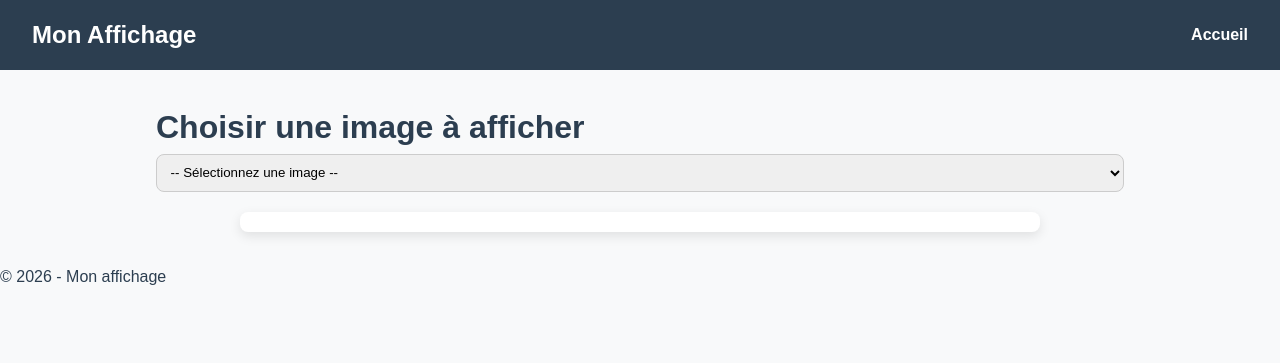
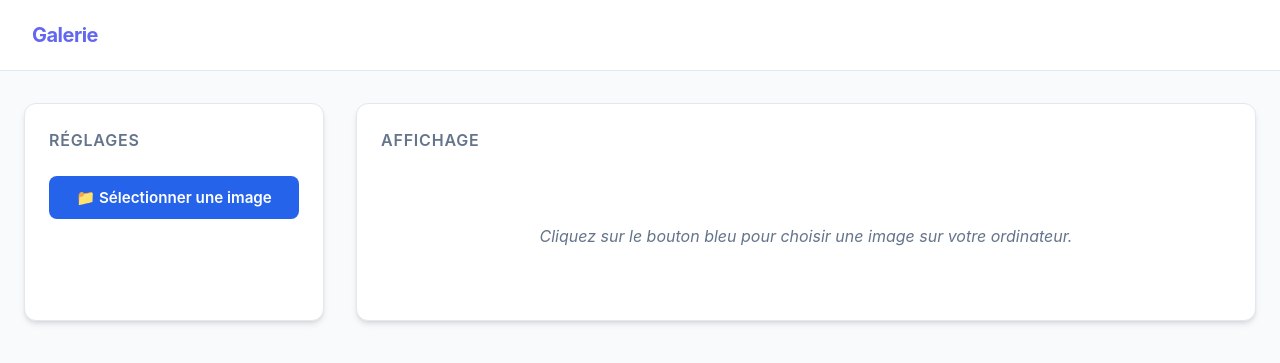
Before and after one commit to clement-queste/Projet-Affichage, a Flask app: page / in a window 1280 px wide. Shown: the top 363 px of the page. Run offline with Flask 3, Linux system fonts and the light colour scheme.

Commit message:
Affichage Kmeans

```diff
--- a/app.py
+++ b/app.py
@@ -1,26 +1,81 @@
 import os
-from flask import Flask, render_template, send_from_directory
+import numpy as np
+import io
+import tkinter as tk
+from tkinter import filedialog
+from PIL import Image
+from sklearn.cluster import KMeans
+from flask import Flask, render_template, request, send_file, abort
 
 app = Flask(__name__)
 
-# Update this to point to the actual folder structure: static/img
-# Using os.path.join makes it work on both Windows and Linux
-IMAGE_FOLDER = os.path.join('static', 'img')
+# Variable globale pour stocker le chemin de l'image sélectionnée
+current_image_path = ""
 
-@app.route('/')
-def index():
-    # We check if the folder exists first to avoid another crash
-    if not os.path.exists(IMAGE_FOLDER):
-        return f"Error: The folder '{IMAGE_FOLDER}' was not found. Please create it inside your project."
+def select_file_via_gui():
+    """Ouvre une fenêtre Windows pour choisir une image"""
+    root = tk.Tk()
+    root.withdraw()  # Cache la fenêtre principale de tkinter
+    root.attributes('-topmost', True)  # Met la fenêtre au premier plan
+    file_path = filedialog.askopenfilename(
+        filetypes=[("Images", "*.jpg *.jpeg *.png *.webp")]
+    )
+    root.destroy()
+    return file_path
 
-    # On récupère la liste de toutes les images
-    images = [f for f in os.listdir(IMAGE_FOLDER) if f.lower().endswith(('.png', '.jpg', '.jpeg', '.gif'))]
-    return render_template('index.html', images=images)
+@app.route("/")
+def home():
+    global current_image_path
 
-@app.route('/img/<filename>')
-def display_image(filename):
-    # Flask is smart: it will now look inside static/img
-    return send_from_directory(IMAGE_FOLDER, filename)
+    # Si l'utilisateur clique sur "Sélectionner un fichier"
+    if request.args.get("action") == "select":
+        path = select_file_via_gui()
+        if path:
+            current_image_path = path
 
-if __name__ == '__main__':
+    algo = request.args.get("algo", "original")
+    k = int(request.args.get("k", 6))
+
+    return render_template(
+        "home.html",
+        selected_path=current_image_path,
+        filename=os.path.basename(current_image_path),
+        algo=algo,
+        k=k
+    )
+
+@app.route("/photo")
+def photo():
+    global current_image_path
+    if not current_image_path or not os.path.exists(current_image_path):
+        return abort(404)
+
+    algo = request.args.get("algo", "original")
+    k = int(request.args.get("k", 6))
+
+    # Ouvrir l'image
+    img = Image.open(current_image_path).convert("RGB")
+
+    if algo == "kmeans":
+        # On réduit pour la vitesse de calcul
+        img.thumbnail((500, 500))
+        data = np.array(img)
+        h, w, _ = data.shape
+        pixels = data.reshape(-1, 3).astype(np.float32)
+
+        km = KMeans(n_clusters=k, n_init="auto", random_state=0)
+        labels = km.fit_predict(pixels)
+        centers = km.cluster_centers_
+
+        new_pixels = centers[labels].reshape(h, w, 3)
+        img = Image.fromarray(np.clip(new_pixels, 0, 255).astype(np.uint8))
+
+    # ENVOI EN MÉMOIRE (RAM) : Pas de fichier créé sur le PC
+    img_io = io.BytesIO()
+    img.save(img_io, 'PNG')
+    img_io.seek(0)
+
+    return send_file(img_io, mimetype='image/png')
+
+if __name__ == "__main__":
     app.run(debug=True, port=5002)
--- a/static/style.css
+++ b/static/style.css
@@ -1,129 +1,150 @@
-/* ---- BASE & VARIABLES SIMPLIFIÉES ---- */
+/* Palette de couleurs moderne */
 :root {
-    --primary: #2c3e50;
-    --secondary: #3498db;
-    --bg: #f8f9fa;
-    --white: #ffffff;
-    --radius: 8px;
-    --shadow: 0 4px 6px rgba(0,0,0,0.1);
+    --primary: #6366f1; /* Indigo moderne */
+    --primary-hover: #4f46e5;
+    --bg-body: #f8fafc;
+    --bg-card: #ffffff;
+    --text-main: #1e293b;
+    --text-muted: #64748b;
+    --border: #e2e8f0;
+    --radius: 12px;
+    --shadow: 0 4px 6px -1px rgb(0 0 0 / 0.1), 0 2px 4px -2px rgb(0 0 0 / 0.1);
 }
 
 * {
     margin: 0;
     padding: 0;
     box-sizing: border-box;
+    font-family: 'Inter', system-ui, -apple-system, sans-serif;
 }
 
 body {
-    font-family: sans-serif;
-    background-color: var(--bg);
-    color: var(--primary);
-    line-height: 1.6;
+    background-color: var(--bg-body);
+    color: var(--text-main);
+    line-height: 1.5;
 }
 
-/* ---- NAVIGATION ---- */
-nav {
-    background: var(--primary);
-    color: var(--white);
-    padding: 1rem 2rem;
+header {
+    background: white;
+    color: var(--text-main);
+    padding: 1.25rem 2rem;
+    border-bottom: 1px solid var(--border);
     display: flex;
-    justify-content: space-between;
     align-items: center;
 }
 
-nav ul {
-    display: flex;
-    list-style: none;
-    gap: 1.5rem;
+header h1 {
+    font-size: 1.25rem;
+    font-weight: 700;
+    letter-spacing: -0.025em;
+    color: var(--primary);
 }
 
-nav a {
-    color: var(--white);
-    text-decoration: none;
-    font-weight: bold;
+.layout {
+    display: grid;
+    grid-template-columns: 300px 1fr; /* Utilisation de Grid pour plus de contrôle */
+    gap: 2rem;
+    max-width: 1280px;
+    margin: 2rem auto;
+    padding: 0 1.5rem;
 }
 
-/* ---- CONTENU PRINCIPAL ---- */
-.container {
-    max-width: 1000px;
-    margin: 2rem auto;
-    padding: 0 1rem;
-}
-
-section {
-    background: var(--white);
-    padding: 2rem;
+/* Style des Cartes (Sidebar et Content) */
+.sidebar, .content {
+    background: var(--bg-card);
     border-radius: var(--radius);
+    padding: 1.5rem;
+    border: 1px solid var(--border);
     box-shadow: var(--shadow);
 }
 
 h2 {
     margin-bottom: 1.5rem;
-    border-bottom: 3px solid var(--secondary);
-    display: inline-block;
+    font-size: 1rem;
+    font-weight: 600;
+    text-transform: uppercase;
+    letter-spacing: 0.05em;
+    color: var(--text-muted);
 }
 
-/* ---- GRILLE D'IMAGES (L'essentiel pour ton projet) ---- */
-.image-gallery {
-    display: grid;
-    grid-template-columns: repeat(auto-fill, minmax(200px, 1fr));
-    gap: 1rem;
-    margin-top: 1.5rem;
+/* Formulaires */
+label {
+    display: block;
+    margin-bottom: 0.5rem;
+    font-weight: 500;
+    font-size: 0.875rem;
 }
 
-.image-item {
-    border-radius: var(--radius);
-    overflow: hidden;
-    box-shadow: var(--shadow);
-    transition: transform 0.3s ease;
-    aspect-ratio: 1 / 1; /* Force un carré */
+select, input {
+    width: 100%;
+    padding: 0.75rem;
+    margin-bottom: 1.25rem;
+    border: 1px solid var(--border);
+    border-radius: 8px;
+    background-color: #fcfcfd;
+    transition: all 0.2s;
+    outline: none;
 }
 
-.image-item:hover {
-    transform: scale(1.03);
+select:focus, input:focus {
+    border-color: var(--primary);
+    box-shadow: 0 0 0 3px rgba(99, 102, 241, 0.1);
 }
 
-.image-item img {
+button {
     width: 100%;
-    height: 100%;
-    object-fit: cover; /* Évite de déformer l'image */
+    background: var(--primary);
+    color: white;
+    padding: 0.75rem;
+    border: none;
+    border-radius: 8px;
+    font-weight: 600;
+    font-size: 0.95rem;
+    cursor: pointer;
+    transition: background 0.2s;
 }
 
-/* ---- FORMULAIRES (Dropdown) ---- */
-.form-group {
-    margin-bottom: 1.5rem;
+button:hover {
+    background: var(--primary-hover);
 }
 
-select {
-    width: 100%;
-    padding: 0.6rem;
-    border: 1px solid #ccc;
-    border-radius: var(--radius);
+/* Zone d'affichage image */
+.viewer {
+    background: #f1f5f9;
+    border-radius: 8px;
+    padding: 1rem;
+    display: flex;
+    flex-direction: column;
+    align-items: center;
 }
 
-.viewer {
-    width: 100%;
-    max-width: 800px; /* Optionnel : limite la taille max pour éviter qu'elle soit géante sur PC */
-    margin: 20px auto;
-    text-align: center;
-    background: #fff;
-    padding: 10px;
-    border-radius: 8px;
-    box-shadow: 0 4px 12px rgba(0,0,0,0.1);
+.viewer img {
+    max-width: 100%;
+    height: auto;
+    border-radius: 6px;
+    box-shadow: 0 10px 15px -3px rgb(0 0 0 / 0.1);
 }
 
-#mainImage {
-    max-width: 100%;  /* L'image ne dépasse jamais du div */
-    height: auto;     /* Garde les proportions */
-    display: block;   /* Évite les espaces vides sous l'image */
-    margin: 0 auto;   /* Centre l'image */
-    border-radius: 4px;
+.caption {
+    margin-top: 1.5rem;
+    padding: 0.75rem 1rem;
+    background: white;
+    border-radius: 20px;
+    border: 1px solid var(--border);
+    font-size: 0.875rem;
+    color: var(--text-muted);
 }
 
-/* ---- RESPONSIVE ---- */
-@media (max-width: 600px) {
-    nav {
-        flex-direction: column;
-        gap: 1rem;
+.muted {
+    color: var(--text-muted);
+    text-align: center;
+    padding: 3rem 0;
+    font-style: italic;
+}
+
+/* Responsive */
+@media (max-width: 768px) {
+    .layout {
+        grid-template-columns: 1fr;
     }
 }
--- a/templates/base.html
+++ /dev/null
@@ -1,26 +0,0 @@
-<!DOCTYPE html>
-<html lang="fr">
-<head>
-    <meta charset="UTF-8">
-    <title>Mon Affichage</title>
-    <link rel="stylesheet" href="{{ url_for('static', filename='style.css') }}">
-</head>
-<body>
-
-<nav>
-    <h1>Mon Affichage</h1>
-    <ul>
-        <li><a href="/">Accueil</a></li>
-    </ul>
-</nav>
-
-<div class="container">
-    {% block content %}{% endblock %}
-</div>
-
-<footer>
-    <p>© 2026 - Mon affichage</p>
-</footer>
-
-</body>
-</html>
--- /dev/null
+++ b/templates/home.html
@@ -0,0 +1,65 @@
+<!DOCTYPE html>
+<html lang="fr">
+
+<head>
+    <meta charset="UTF-8">
+    <title>Projet2 - Images</title>
+    <link rel="stylesheet" href="{{ url_for('static', filename='style.css') }}">
+</head>
+
+<body>
+
+    <header>
+        <h1>Galerie</h1>
+    </header>
+
+    <div class="layout">
+
+        <!-- MENU GAUCHE -->
+        <aside class="sidebar">
+            <h2>Réglages</h2>
+
+            <a href="/?action=select" style="text-decoration: none;">
+                <button type="button" style="background: #2563eb; margin-bottom: 1.5rem;">
+                    📁 Sélectionner une image
+                </button>
+            </a>
+
+            {% if selected_path %}
+            <form method="GET" action="/">
+                <label>Fichier actuel :</label>
+                <p style="font-size: 0.8rem; word-break: break-all; color: #64748b; margin-bottom: 1rem;">
+                    {{ filename }}
+                </p>
+
+                <label for="algo">Algorithme</label>
+                <select id="algo" name="algo">
+                    <option value="original" {% if algo=="original" %}selected{% endif %}>Original</option>
+                    <option value="kmeans" {% if algo=="kmeans" %}selected{% endif %}>KMeans (Couleurs)</option>
+                </select>
+
+                <label for="k">Nombre de couleurs (K)</label>
+                <input type="number" id="k" name="k" min="2" max="32" value="{{ k }}">
+
+                <button type="submit">Appliquer</button>
+            </form>
+            {% endif %}
+        </aside>
+
+        <main class="content">
+            <h2>Affichage</h2>
+            {% if selected_path %}
+            <div class="viewer">
+                <img src="{{ url_for('photo', algo=algo, k=k) }}" alt="Image">
+                <p class="caption">Source : {{ filename }}</p>
+            </div>
+            {% else %}
+            <p class="muted">Cliquez sur le bouton bleu pour choisir une image sur votre ordinateur.</p>
+            {% endif %}
+        </main>
+
+    </div>
+
+</body>
+
+</html>
--- a/templates/index.html
+++ /dev/null
@@ -1,35 +0,0 @@
-{% extends "base.html" %}
-
-{% block content %}
-<body>
-    <h1>Choisir une image à afficher</h1>
-
-    <select id="imageSelector" onchange="updateImage()">
-        <option value="">-- Sélectionnez une image --</option>
-        {% for img in images %}
-        <option value="{{ img }}">{{ img }}</option>
-        {% endfor %}
-    </select>
-
-    <div class="viewer">
-        <img id="mainImage" src="" style="display:none;" alt="Image sélectionnée">
-    </div>
-
-    <script>
-        function updateImage() {
-            const selector = document.getElementById('imageSelector');
-            const imgTag = document.getElementById('mainImage');
-            const filename = selector.value;
-
-            if (filename) {
-                // On met à jour la source de l'image avec la route Flask
-                imgTag.src = "/img/" + filename;
-                imgTag.style.display = "inline-block";
-            } else {
-                imgTag.style.display = "none";
-            }
-        }
-    </script>
-</body>
-
-{% endblock %}
```
Also changed, not shown: photos/MesImages/photo1.jpg (added), static/img/img1.JPG (deleted), static/img/img10.JPG (deleted), static/img/img2.JPG (deleted), 3 other files.
